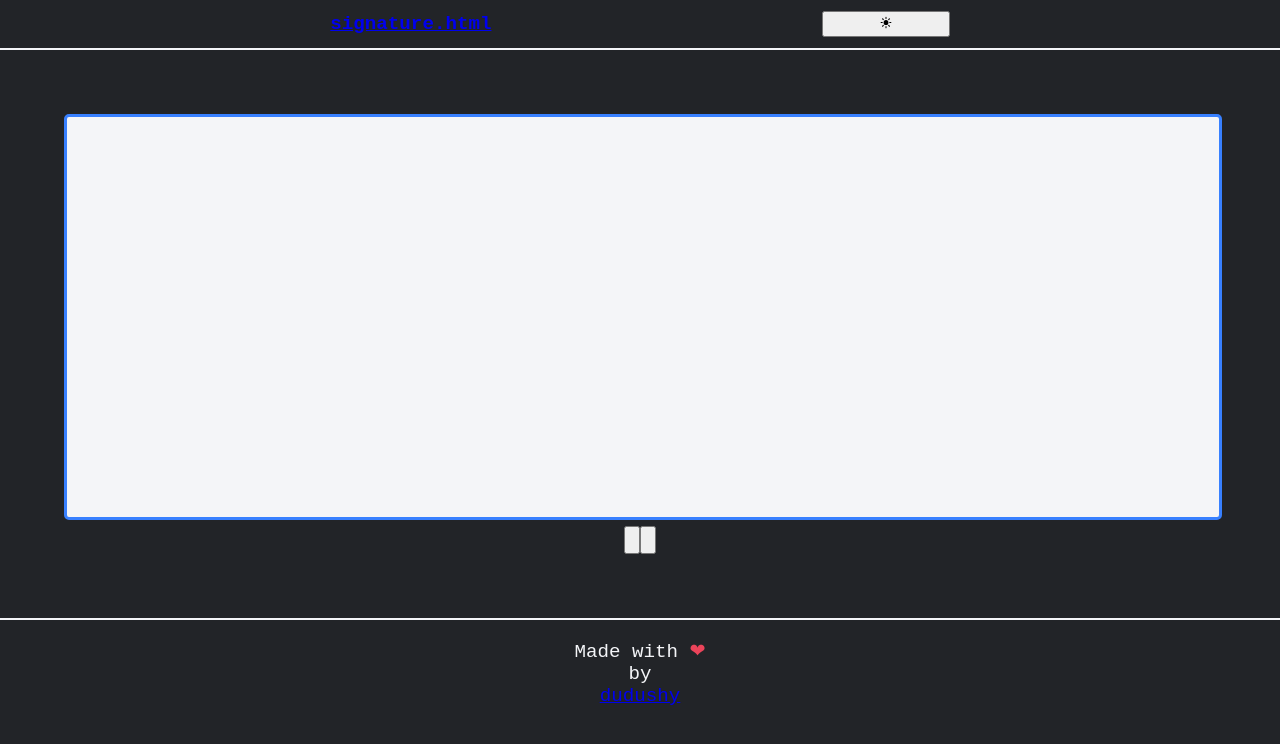
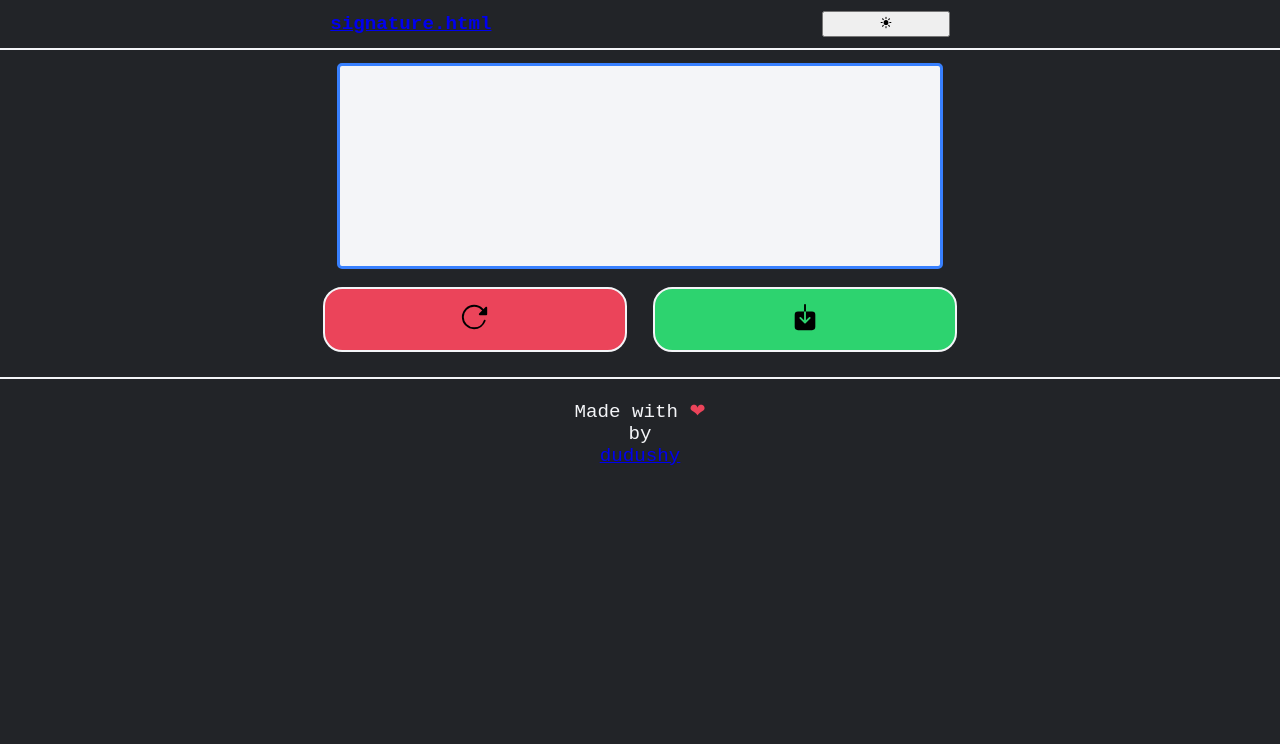
Before and after one commit to dudushy/signature.html, an Angular app: page / in a window 1280 px wide. Shown: the top 744 px of the page. Built offline with nearby package versions, Linux system fonts and the light colour scheme.

Commit message:
Works better now (still not perfect)

```diff
--- a/src/app/app.component.html
+++ b/src/app/app.component.html
@@ -13,13 +13,13 @@
 <!-- <router-outlet></router-outlet> -->
 
 <main [attr.theme]="theme" [attr.mobileMode]="mobileMode">
-  <canvas id="signaturePad" (mousedown)="startDraw($event)" (mousemove)="draw($event)" (mouseup)="stopDraw($event)" (mouseleave)="stopDraw($event)"></canvas>
+  <canvas id="signaturePad" (mousedown)="startDraw($event)" (mousemove)="draw($event)" (mouseup)="stopDraw()" (mouseleave)="stopDraw()"></canvas>
 
   <div>
-    <button id="clearCanvasButton" (click)="clearCanvas()">
+    <button [attr.theme]="theme" id="clearCanvasButton" (click)="clearCanvas()">
       <img alt="clear canvas" src="assets/SVGs/reload.svg">
     </button>
-    <button id="downloadCanvasButton" (click)="downloadCanvas()">
+    <button [attr.theme]="theme" id="downloadCanvasButton" (click)="downloadCanvas()">
       <img alt="download canvas" src="assets/SVGs/download.svg">
     </button>
   </div>
--- a/src/app/app.component.scss
+++ b/src/app/app.component.scss
@@ -30,14 +30,46 @@ header {
 }
 
 main {
-  margin: 5%;
+  margin: 1%;
 
   #signaturePad {
     border: 3px solid $primary;
     border-radius: 5px;
     background-color: $light;
-    height: 50vh;
-    width: 100%;
+    height: 200px;
+    width: 600px;
+  }
+
+  button {
+    margin: 1%;
+    padding: 1%;
+    padding-inline: 0;
+    border-radius: 1em;
+    transition: all 300ms;
+    &[theme="dark"] {
+      border: 2px solid $light;
+    }
+    &[theme="light"] {
+      border: 2px solid $dark;
+    }
+    &[theme="dark"]:hover {
+      border: 2px solid $dark;
+    }
+    &[theme="light"]:hover {
+      border: 2px solid $light;
+    }
+
+    img {
+      width: 10%;
+    }
+  }
+
+  #clearCanvasButton {
+    background-color: $danger;
+  }
+
+  #downloadCanvasButton {
+    background-color: $success;
   }
 }
 
--- a/src/app/app.component.ts
+++ b/src/app/app.component.ts
@@ -38,32 +38,37 @@ export class AppComponent {
   }
 
   startDraw(event: any) {
-    console.log(`[${this.title}#startDraw] event`, event);
+    this.drawing = true;
 
-    this.drawing = true;
+    const x = event.clientX - event.target.getBoundingClientRect().x;
+    const y = event.clientY - event.target.getBoundingClientRect().y;
+    console.log(`[${this.title}#startDraw] event`, event, 'x:', x, 'y:', y);
+
+    const canvas = document.getElementById('signaturePad') as HTMLCanvasElement;
+    const ctx = canvas.getContext('2d') as CanvasRenderingContext2D;
+
+    ctx.lineWidth = 2;
+    ctx.lineJoin = ctx.lineCap = 'round';
+
+    ctx.beginPath();
+    ctx.moveTo(x, y);
   }
 
   draw(event: any) {
     if (!this.drawing) return;
 
-    console.log(`[${this.title}#draw] event`, event);
-
-    const x = event.offsetX;
-    const y = event.offsetY;
-    console.log(`[${this.title}#draw] x:`, x, 'y:', y);
+    const x = event.clientX - event.target.getBoundingClientRect().x;
+    const y = event.clientY - event.target.getBoundingClientRect().y;
+    console.log(`[${this.title}#draw] event`, event, 'x:', x, 'y:', y);
 
     const canvas = document.getElementById('signaturePad') as HTMLCanvasElement;
     const ctx = canvas.getContext('2d') as CanvasRenderingContext2D;
 
-    ctx.fillStyle = 'black';
-    ctx?.fillRect(x, y, 2, 2);
+    ctx.lineTo(x, y);
+    ctx.stroke();
   }
 
-  stopDraw(event: any) {
-    if (!this.drawing) return;
-
-    console.log(`[${this.title}#stopDraw] event`, event);
-
+  stopDraw() {
     this.drawing = false;
   }
 
```
